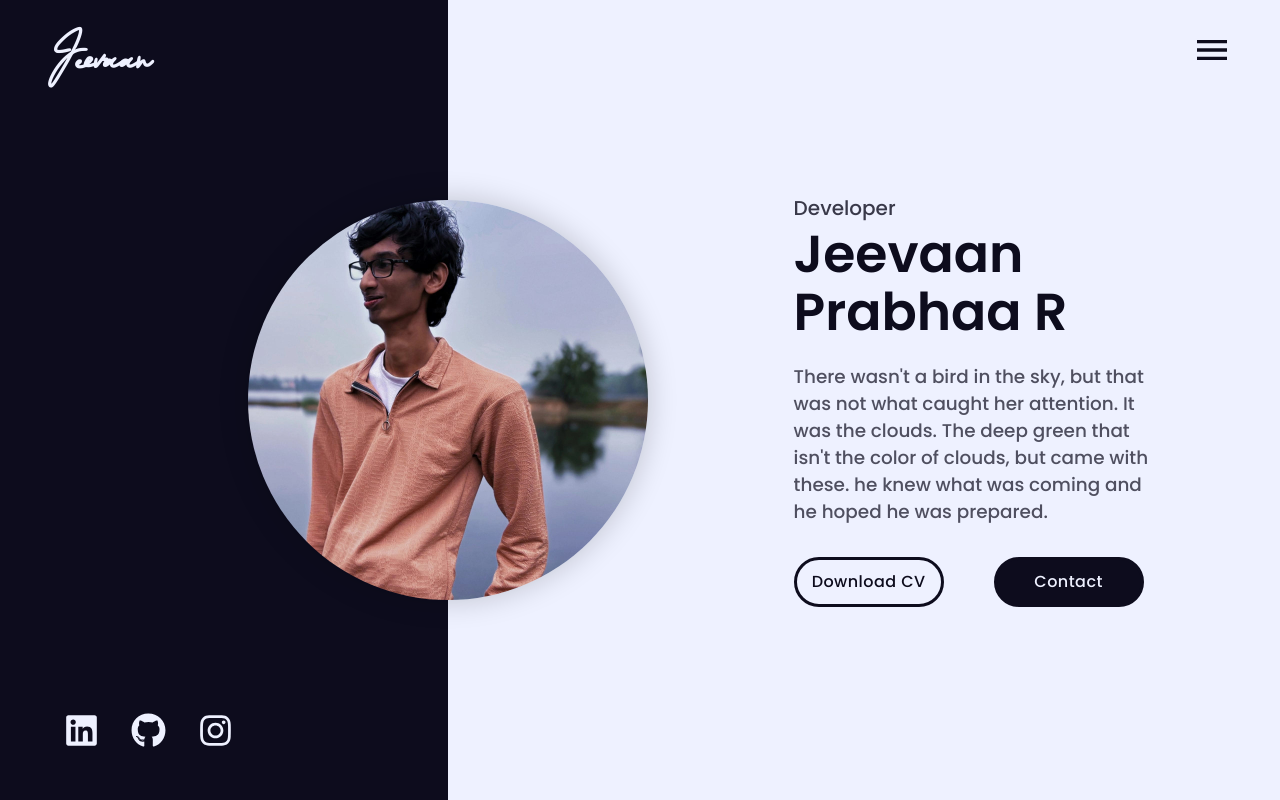
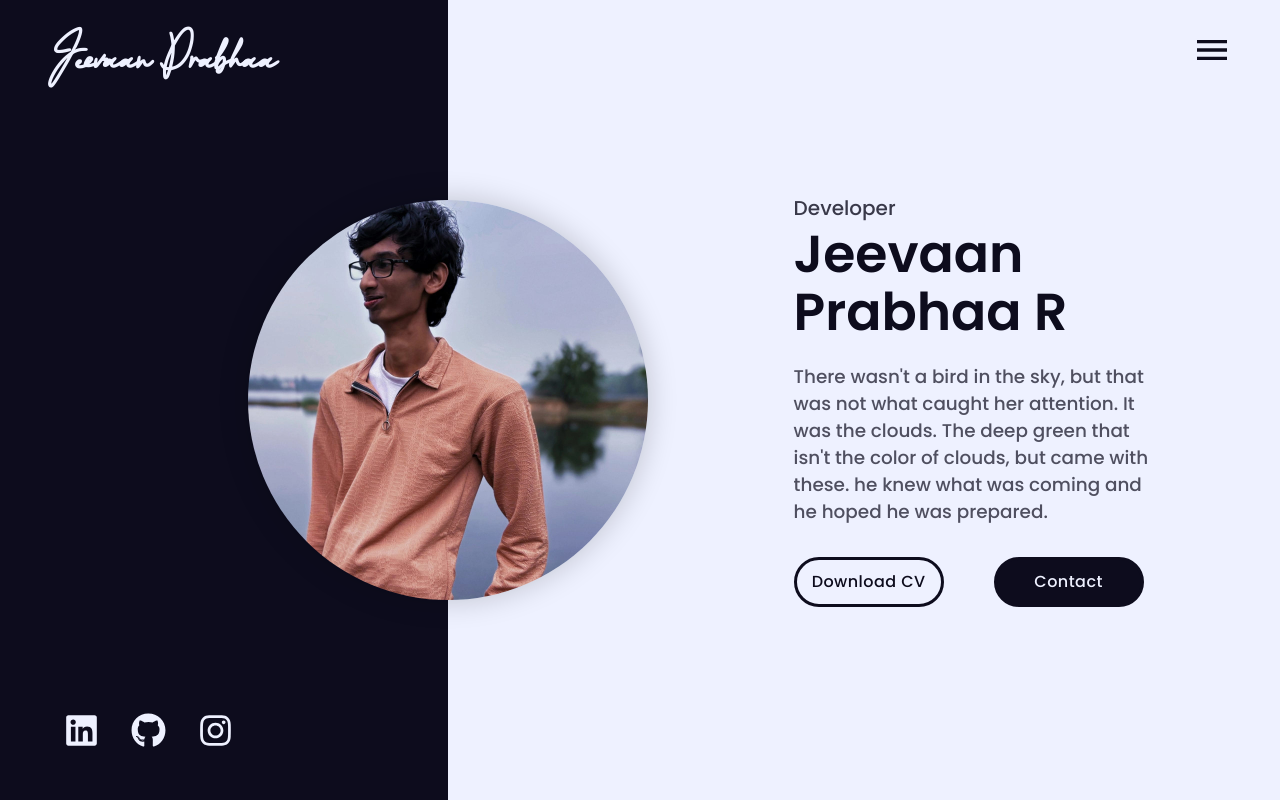
Before and after one commit to jeevaanprabhaa/personal-portfolio, a React (Create React App) app in the folder developer-portfolio/: page / in a window 1280 px wide. Shown: the top 800 px of the page. Built offline with nearby package versions, Linux system fonts and the light colour scheme; a web font is replaced by a local one.

Commit message:
Show "Jeevaan Prabhaa" in navbar logo instead of just first name

```diff
--- a/developer-portfolio/src/components/Navbar/Navbar.js
+++ b/developer-portfolio/src/components/Navbar/Navbar.js
@@ -124,7 +124,7 @@ function Navbar() {
 
     const shortname = (name) => {
         if (name.length > 12) {
-            return name.split(' ')[0];
+            return name.split(' ').slice(0, 2).join(' ');
         } else {
             return name;
         }
```
